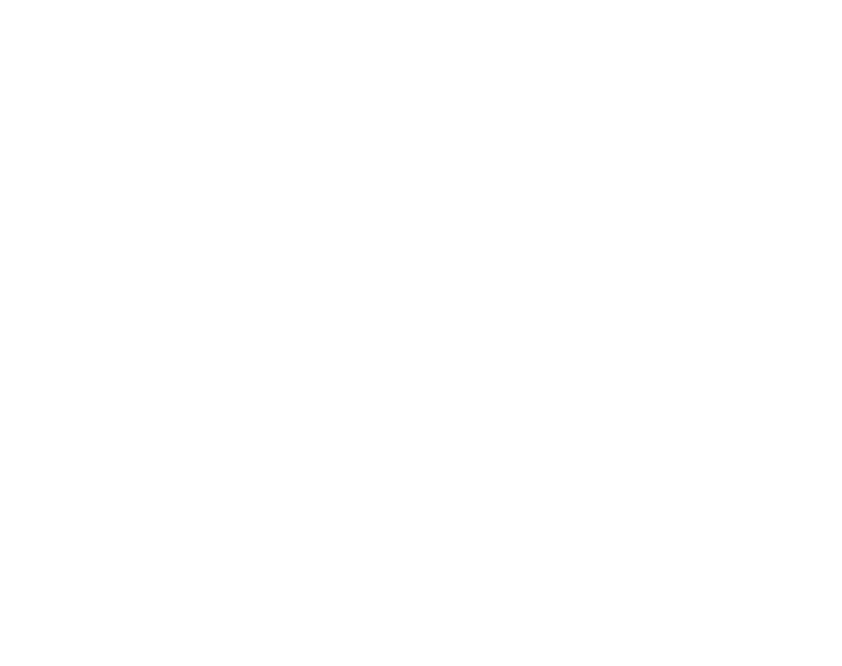
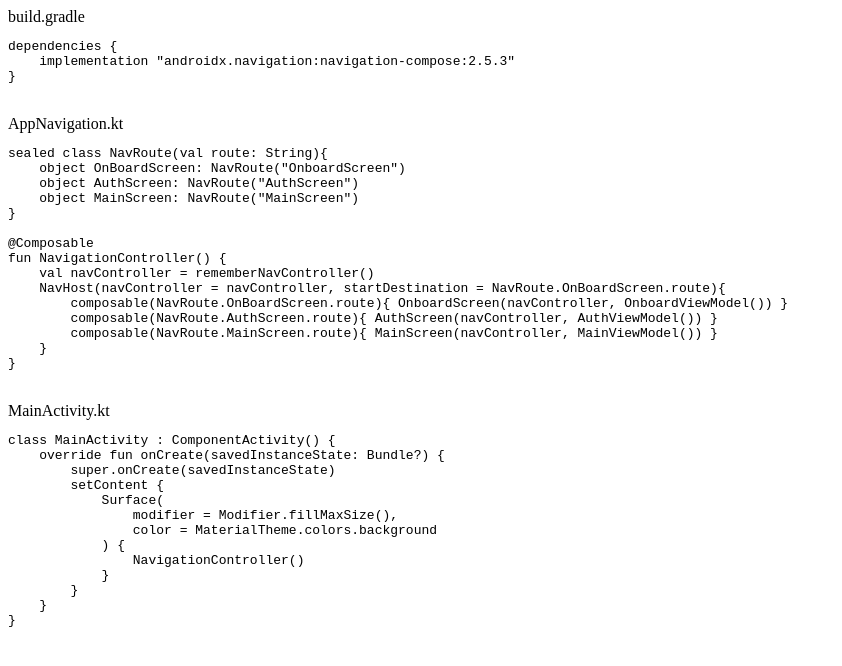
Before and after one commit to fhw12/AndroidNotes, a plain HTML site: page pages/navigation.html in a window 1280 px wide. Shown: the whole page, without its empty margins (0-842 px from the left). Drawn offline with Linux system fonts and the light colour scheme.

Commit message:
navigation update

```diff
--- a/pages/navigation.html
+++ b/pages/navigation.html
@@ -0,0 +1,56 @@
+<!DOCTYPE html>
+<html>
+<head>
+	<meta charset="utf-8">
+	<meta name="viewport" content="width=device-width, initial-scale=1">
+	<title></title>
+</head>
+<body>
+
+build.gradle
+<pre>
+dependencies {
+    implementation "androidx.navigation:navigation-compose:2.5.3"
+}
+</pre>
+
+<br>
+AppNavigation.kt
+<pre>
+sealed class NavRoute(val route: String){
+    object OnBoardScreen: NavRoute("OnboardScreen")
+    object AuthScreen: NavRoute("AuthScreen")
+    object MainScreen: NavRoute("MainScreen")
+}
+
+@Composable
+fun NavigationController() {
+    val navController = rememberNavController()
+    NavHost(navController = navController, startDestination = NavRoute.OnBoardScreen.route){
+        composable(NavRoute.OnBoardScreen.route){ OnboardScreen(navController, OnboardViewModel()) }
+        composable(NavRoute.AuthScreen.route){ AuthScreen(navController, AuthViewModel()) }
+        composable(NavRoute.MainScreen.route){ MainScreen(navController, MainViewModel()) }
+    }
+}
+</pre>
+
+<br>
+MainActivity.kt
+<pre>
+class MainActivity : ComponentActivity() {
+    override fun onCreate(savedInstanceState: Bundle?) {
+        super.onCreate(savedInstanceState)
+        setContent {
+            Surface(
+                modifier = Modifier.fillMaxSize(),
+                color = MaterialTheme.colors.background
+            ) {
+                NavigationController()
+            }
+        }
+    }
+}
+</pre>
+
+</body>
+</html>
--- a/style.css
+++ b/style.css
@@ -12,6 +12,7 @@
 	width: 150px;
 	border-radius: 12px;
 	user-select: none;
+	text-decoration: none;
 	text-align: center;
 	cursor: pointer;
 	transition: all 0.5s ease;
```
Also changed, not shown: index.html (+4 -4 lines).
